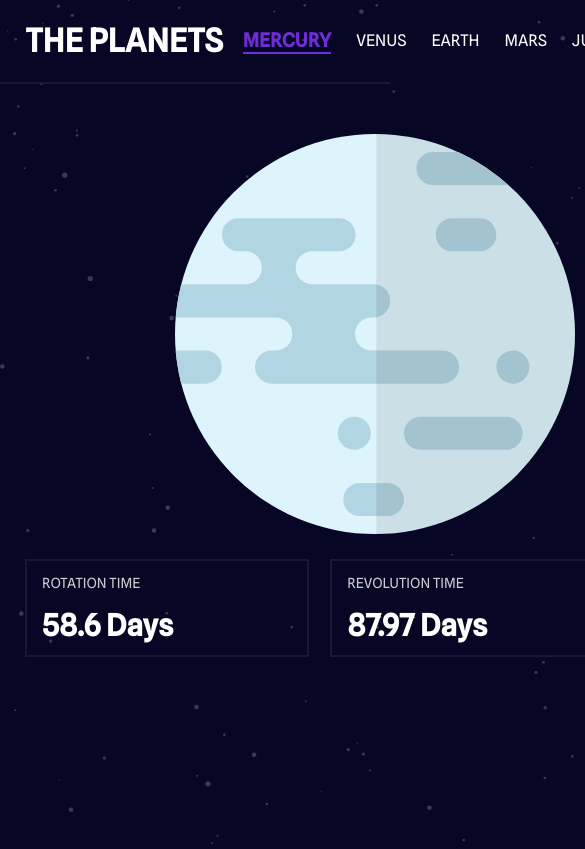
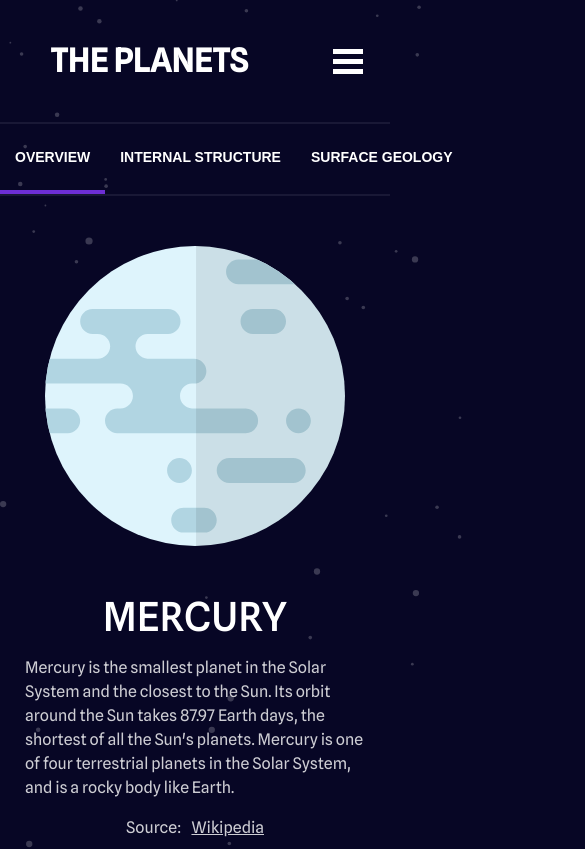
Before and after one commit to frubes05/planets-site, a React (Create React App) app: page /Mercury in a window 390 px wide. Shown: the top 849 px of the page, 585 px wide, since content can reach past the window. Built offline with nearby package versions, Linux system fonts and the light colour scheme.

Commit message:
Mostly done

```diff
--- a/src/App.scss
+++ b/src/App.scss
@@ -2,6 +2,7 @@
 
 @import "./index";
 
+@import "./components/Burger";
 @import "./components/Navbar";
 @import "./components/Planet";
 @import "./components/Information";
--- a/src/_index.scss
+++ b/src/_index.scss
@@ -58,5 +58,5 @@ a{
 }
 
 .App {
-	height: 100vh;
+	min-height: 100vh;
 }
--- /dev/null
+++ b/src/components/Burger.tsx
@@ -0,0 +1,14 @@
+import React from "react";
+
+export const Burger = ({clickHandler}:any) => {
+  return (
+    <label htmlFor="burger" className="burger">
+      <input type="checkbox" id="burger" className="burger-input" onClick={()=>clickHandler()} />
+      <div className="burger-menu">
+        <span className="burger-menu__line first"></span>
+        <span className="burger-menu__line second"></span>
+        <span className="burger-menu__line third"></span>
+      </div>
+    </label>
+  );
+};
--- a/src/components/Information.tsx
+++ b/src/components/Information.tsx
@@ -48,7 +48,7 @@ export const Information = ({ planet }: any) => {
           <>
             <p className="planet__article__text">{planet.overview.content}</p>
             <small className="planet__article__source">
-              <span>Source:</span>
+              <span className="planet__article__source--text">Source:</span>
               <a href={`${planet.overview.source}`}>Wikipedia</a>
             </small>
           </>
@@ -58,11 +58,18 @@ export const Information = ({ planet }: any) => {
             <>
               <p className="planet__article__text">{el.content}</p>
               <small className="planet__article__source">
-                <span>Source:</span>
+                <span className="planet__article__source--text">Source:</span>
                 <a href={`${el.source}`}>Wikipedia</a>
               </small>
             </>
           ))}
+        </div>
+        <div className="planet__article__show--mobile">
+          <img
+            className="planet__article__image"
+            src={`${currentImage[type]}`}
+            alt={`${currentImage.name}`}
+          ></img>
         </div>
         <ul className="planet__article__buttons">
           <button className="planet__article__button planet__article__button--active" onClick={() => handleShownInformation("overview", 0)}>
--- a/src/components/Navbar.tsx
+++ b/src/components/Navbar.tsx
@@ -1,6 +1,32 @@
+import { useState, useEffect } from "react";
 import { NavLink } from "react-router-dom";
+import {Burger} from "./Burger";
 
 export const Navbar = ({ data }: any) => {
+  const [windowWidth, setWindowWidth] = useState<null | number>(null);
+  const [showBurger, setShowBurger] = useState<boolean>(false);
+  const [burgerClicked, setBurgerClicked] = useState<boolean>(false);
+
+  useEffect(() => {
+    setWindowWidth(window.innerWidth);
+  }, [])
+
+  useEffect(() => {
+    window.addEventListener("resize", (e) => handleResize(e))
+  }, [])
+
+  useEffect(() => {
+    windowWidth != null && windowWidth>688 ? setShowBurger(false):setShowBurger(true)
+  }, [windowWidth])
+
+  const handleResize = (event:any) => {
+    setWindowWidth(event.target.innerWidth);
+  }
+
+  const clickHandler=() =>{
+    setBurgerClicked(!burgerClicked);
+  }
+
   return (
     <nav className="navbar">
       <ul className="navbar__list">
@@ -9,7 +35,7 @@ export const Navbar = ({ data }: any) => {
             THE PLANETS
           </li>
         </div>
-        <div className="navbar__list__wrapper">
+        {!showBurger && <div className="navbar__list__wrapper">
         {data &&
           data.map((planet: any) => (
             <li className="navbar__list__item" key={planet.name}>
@@ -25,7 +51,25 @@ export const Navbar = ({ data }: any) => {
               </NavLink>
             </li>
           ))}
-        </div>
+        </div>}
+       {showBurger && windowWidth != null && <Burger clickHandler={clickHandler}></Burger>}
+       {burgerClicked && <div className="navbar__list__wrapper--burger">
+        {data &&
+          data.map((planet: any) => (
+            <li className="navbar__list__item" key={planet.name}>
+              <NavLink
+                className={(navData) =>
+                  navData.isActive
+                    ? "navbar__list__link--active"
+                    : "navbar__list__link"
+                }
+                to={`/${planet.name}`}
+              >
+                {planet.name}
+              </NavLink>
+            </li>
+          ))}
+        </div>}
       </ul>
     </nav>
   );
--- /dev/null
+++ b/src/components/_Burger.scss
@@ -0,0 +1,37 @@
+.burger{
+    display:inline-block;
+    cursor:pointer;
+
+    &-input{
+      display:none;
+
+      &:checked~.burger-menu{
+        .first{
+          transform:translateY(10px) rotate(45deg);
+        }
+
+         .second{
+          transform:rotate(-45deg);
+        }
+        .third{
+          transform-origin:left;
+          transform:scaleX(0);
+        }
+      }
+    }
+
+    &-menu{
+      display:flex;
+      flex-direction:column;
+      }
+
+
+    &-menu__line{
+      width:30px;
+      height:5px;
+      background:white;
+      margin:2.5px;
+      transition:all 0.3s ease-in-out;
+    }
+
+  }
--- a/src/components/_Information.scss
+++ b/src/components/_Information.scss
@@ -1,10 +1,15 @@
 .planet__article {
-    padding:50px 25px 0;
+  padding: 50px 25px 0;
   display: grid;
   grid-template-columns: repeat(12, 100px);
 
   @include tablet() {
     display: block;
+  }
+
+  @include mobile() {
+    display: block;
+    padding: 0px;
   }
 
   &__image {
@@ -25,6 +30,22 @@
       grid-column: 1/12;
       width: 100%;
     }
+
+    @include mobile() {
+      display: none;
+    }
+
+    &--mobile {
+      display: none;
+
+      @include mobile() {
+        height: 300px;
+        display: flex;
+        justify-content: center;
+        grid-column: 4/6;
+        grid-row: 1/2;
+      }
+    }
   }
 
   &__details {
@@ -43,7 +64,12 @@
       display: flex;
       flex-direction: row;
       justify-content: space-between;
-            gap:50px;
+      gap: 50px;
+    }
+
+    @include mobile() {
+      flex-direction: column-reverse;
+      gap: 50px;
     }
   }
 
@@ -53,9 +79,13 @@
     align-items: flex-start;
     gap: 20px;
 
-
     @include tablet() {
       width: 50%;
+    }
+
+    @include mobile() {
+        padding: 0 25px;
+        align-items: center;
     }
   }
 
@@ -79,13 +109,21 @@
     color: white;
     opacity: 0.8;
 
+    &:hover {
+      opacity: 0.8;
+
+      &:not(.planet__article__source--text) {
+        opacity: 1;
+      }
+    }
 
     a {
       color: white;
       text-decoration: underline;
       text-decoration-color: white;
 
-            &:focus, &:active {
+      &:focus,
+      &:active {
         color: white;
       }
     }
@@ -93,12 +131,20 @@
 
   &__buttons {
     display: flex;
-        flex-direction:column;
+    flex-direction: column;
     gap: 15px;
 
     @include tablet() {
       padding-top: 70px;
       width: 50%;
+    }
+
+    @include mobile() {
+        display: flex;
+        flex-direction: row;
+        gap: 0;
+        justify-content: space-evenly;
+        border-bottom: 2px solid #191836;
     }
   }
 
@@ -113,21 +159,46 @@
     gap: 25px;
     transition: padding 0.2s ease-in-out;
 
+    @include mobile() {
+        border:none;
+        transition: none;
+        padding: 25px 15px;
+    }
+
     &--text {
       font-weight: bold;
+
+      @include mobile() {
+          white-space: nowrap;
+          font-size: 0.875rem;
+      }
     }
 
     &--number {
       opacity: 0.8;
+
+      @include mobile() {
+          display: none;
+      }
     }
 
     &:hover {
       background: #6d2ed5;
       padding: 20px 25px;
+
+      @include mobile() {
+          background: none;
+          padding: 25px 15px;
+        }
     }
 
     &--active {
       background: #6d2ed5;
+
+      @include mobile() {
+          background: transparent;
+          border-bottom: 4px solid #6d2ed5;
+      }
     }
 
     span {
--- a/src/components/_Navbar.scss
+++ b/src/components/_Navbar.scss
@@ -7,7 +7,7 @@
   &__list {
     display: flex;
     align-items: center;
-        gap:20px;
+    gap: 20px;
 
     @include tablet() {
       display: flex;
@@ -15,6 +15,10 @@
       align-items: center;
       justify-content: center;
       gap: 15px;
+    }
+
+    @include mobile() {
+        position: relative;
     }
 
     &__name {
@@ -38,16 +42,77 @@
       @include tablet() {
         width: 100%;
       }
+
+      &--burger {
+        display: none;
+
+        @include mobile() {
+          position: absolute;
+          top: 80px;
+          left: 0;
+          right: 0;
+          width: 100%;
+          display: flex;
+          flex-direction: column;
+          align-items: center;
+          z-index: 2;
+          font-size: 1.225rem;
+          box-shadow: 0px 2px 8px rgba(0, 0, 0, .25);
+        }
+      }
     }
 
     &__item {
       text-transform: uppercase;
+      width: 100%;
+
+      @include mobile() {
+        padding: 20px 25px;
+        background: #070625;
+
+        &:not(:first-of-type) {
+            border-top: 2px solid #191836;
+          }
+
+        &:nth-of-type(2){
+            border-top: 2px solid #191836;
+        }
+
+        &:first-of-type {
+
+            &:not(.navbar__list__item--title){
+                border-top: 2px solid #191836;
+            }
+        }
+
+        &:last-of-type {
+
+            &:not(.navbar__list__item--title){
+                border-bottom: 2px solid #191836;
+            }
+        }
+
+      }
 
       &:first-of-type {
         margin-left: auto;
 
         @include tablet() {
           margin-left: 0;
+        }
+
+        @include mobile() {
+          margin-left: 0;
+        }
+      }
+
+      a {
+        cursor: pointer;
+
+        @include mobile() {
+            display: block;
+            width: 100%;
+            text-align: center;
         }
       }
     }
@@ -57,11 +122,16 @@
       transition: all 0.2s ease-in-out;
 
       &--active {
-                color:#6d2ed5;
+        color: #6d2ed5;
         border-bottom: 2px solid #6d2ed5;
         font-weight: bold;
         font-size: 1.2rem;
+
+        @include mobile() {
+            font-size: 1.5rem;
+            border-bottom: none;
         }
       }
     }
   }
+}
--- a/src/components/_Planet.scss
+++ b/src/components/_Planet.scss
@@ -10,6 +10,15 @@
 
         @include tablet() {
             flex-wrap: wrap;
+        }
+
+        @include mobile() {
+            margin: 0 40px;
+            display: flex;
+            flex-direction: column;
+            align-items: center;
+            justify-content: center;
+            gap: 25px;
         }
 
         &__wrapper {
@@ -26,6 +35,14 @@
                 max-width: 150px;
                 font-size: 0.675rem;
             }
+
+            @include mobile() {
+                width: 100%;
+                display: flex;
+                flex-direction: row;
+                align-items: center;
+                justify-content: space-between;
+            }
         }
 
         &__info {
@@ -35,6 +52,10 @@
             @include tablet() {
                 font-size: 1.225rem;
             }
+
+            @include mobile() {
+                font-size: 1rem;
+            }
         }
 
         &__title {
```
Lines whose indentation alone changed are shown as unchanged.
